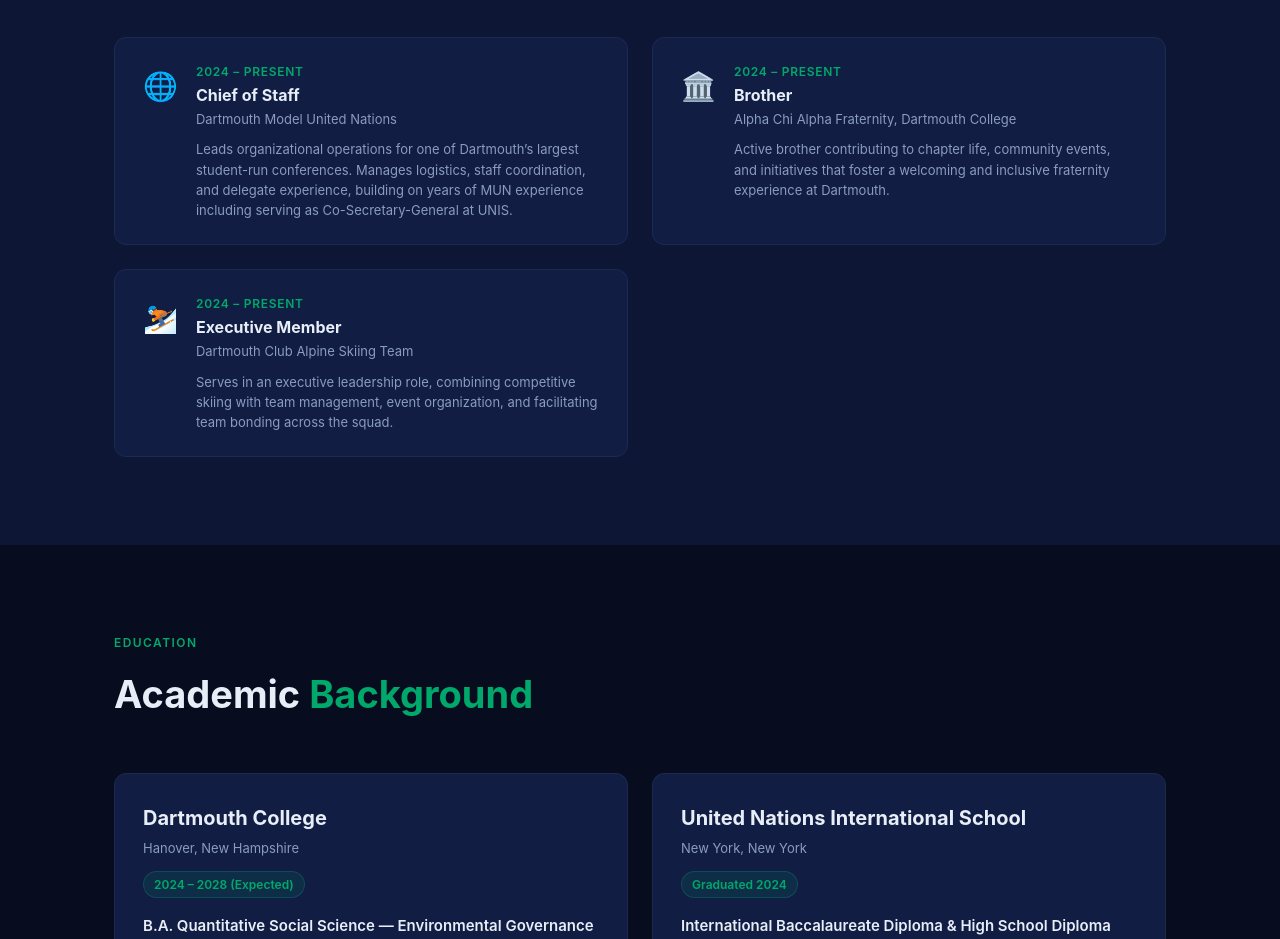
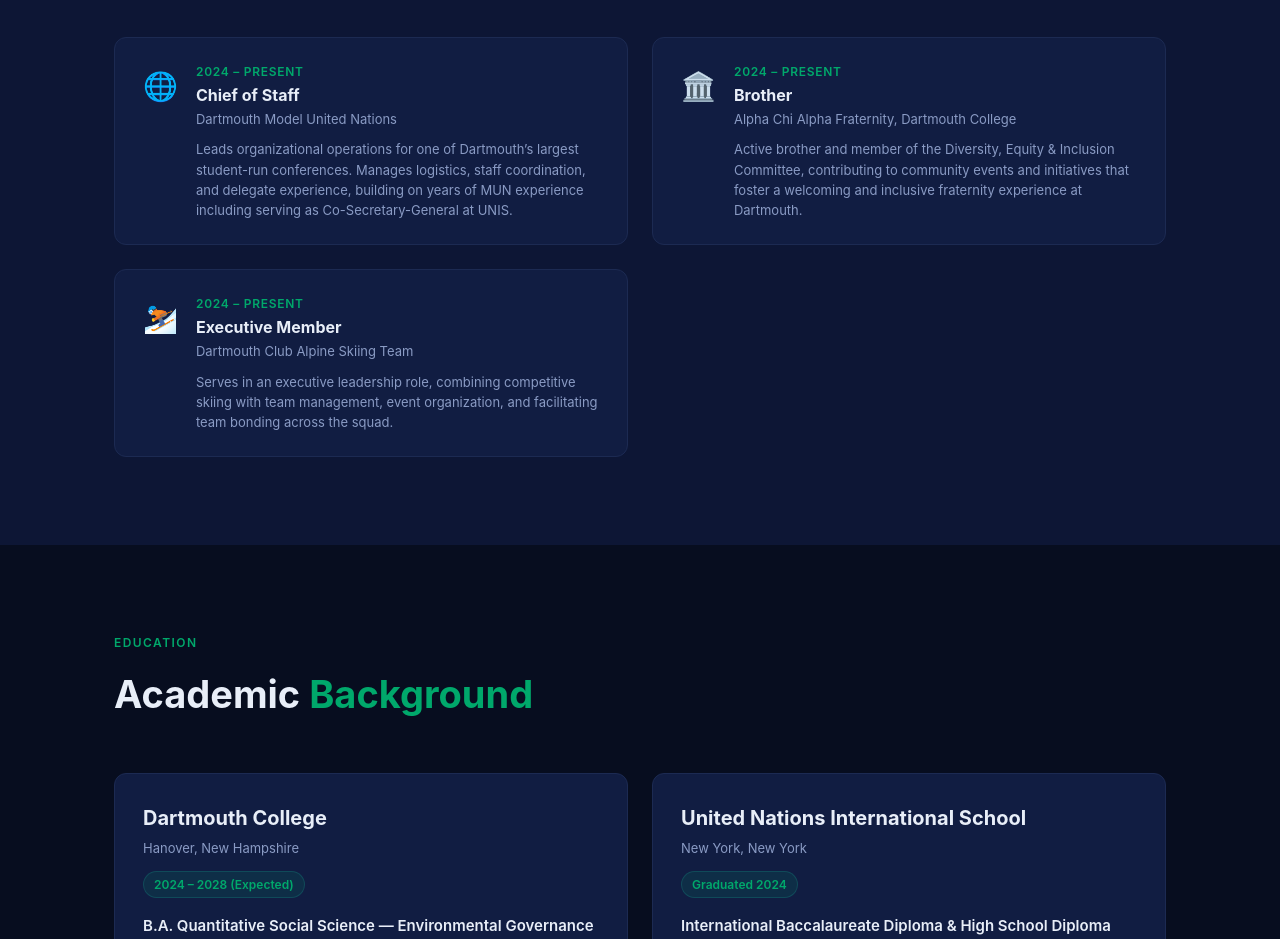
Before and after one commit to mattiedtucker/mattiedtucker.github.io, a plain HTML site: page index.html in a window 1280 px wide. Shown: the part 2920-3859 px from the top of the page. Drawn offline with Linux system fonts and the light colour scheme.

Commit message:
Add files via upload

```diff
--- a/index.html
+++ b/index.html
@@ -206,7 +206,7 @@
             <div class="activity-date">2024 &ndash; Present</div>
             <div class="activity-role">Brother</div>
             <div class="activity-org">Alpha Chi Alpha Fraternity, Dartmouth College</div>
-            <p class="activity-desc">Active brother contributing to chapter life, community events, and initiatives that foster a welcoming and inclusive fraternity experience at Dartmouth.</p>
+            <p class="activity-desc">Active brother and member of the Diversity, Equity &amp; Inclusion Committee, contributing to community events and initiatives that foster a welcoming and inclusive fraternity experience at Dartmouth.</p>
           </div>
         </div>
 
```
